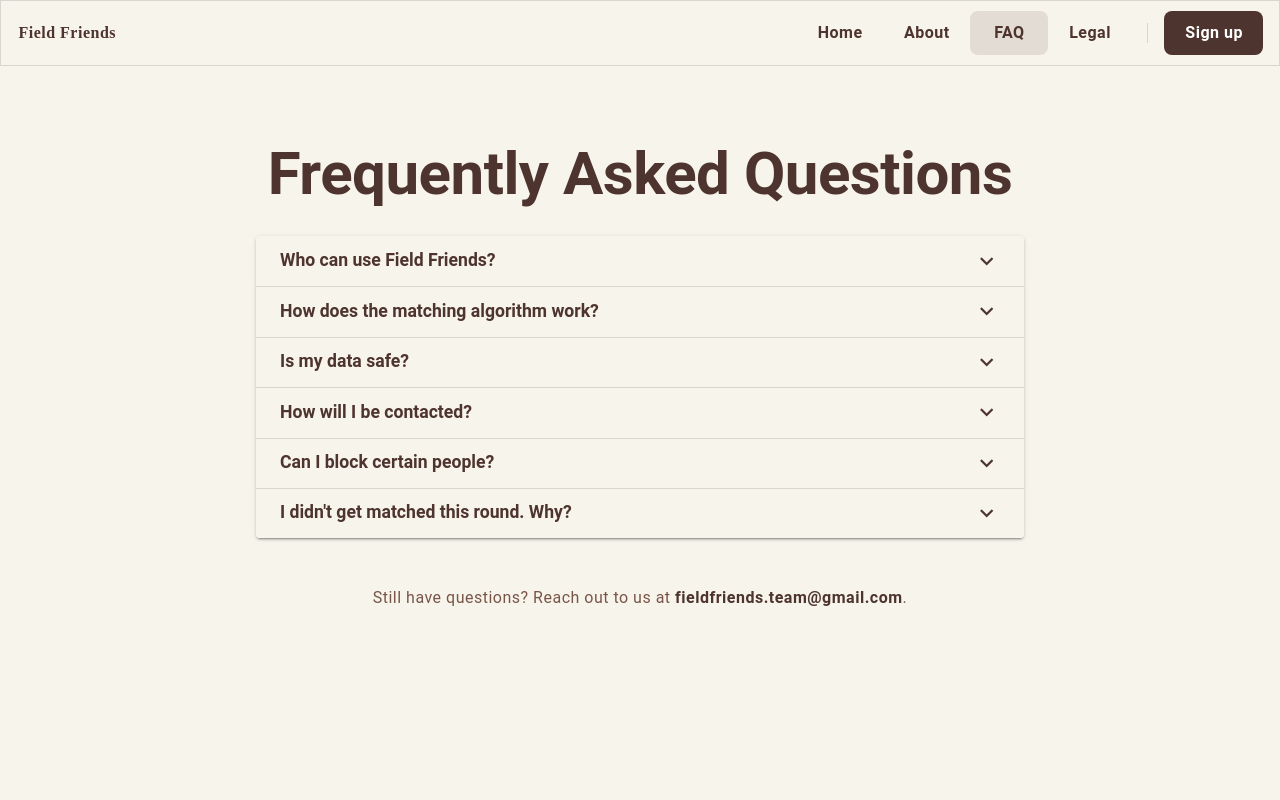
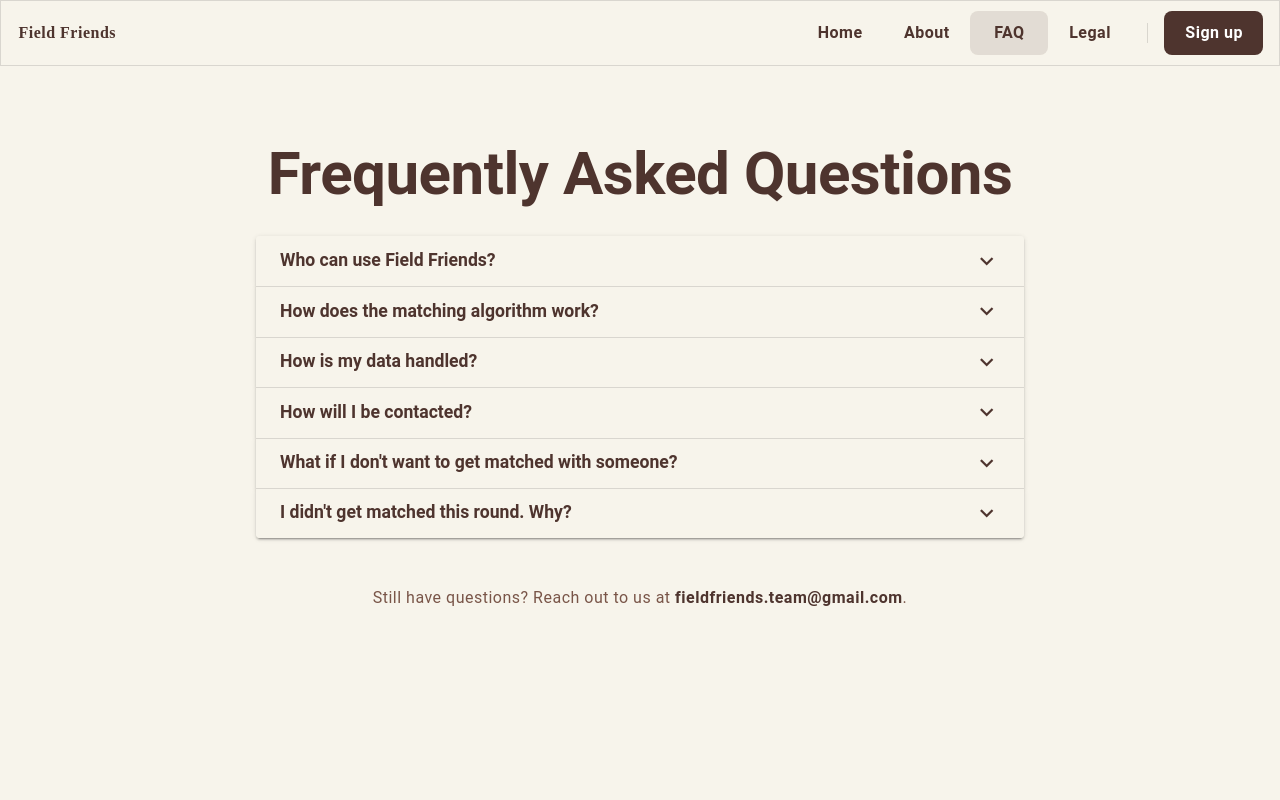
Before and after one commit to FieldFriends/field-friends-web, a Vue app: page /faq in a window 1280 px wide. Shown: the top 800 px of the page. Built offline with nearby package versions, Linux system fonts and the light colour scheme; no server answers; a small style sheet from the web is missing.

Commit message:
Start updating FAQ

```diff
--- a/src/pages/FAQ.vue
+++ b/src/pages/FAQ.vue
@@ -33,23 +33,23 @@
 const faqs = [
   {
     question: "Who can use Field Friends?",
-    answerHtml: "Undergraduates, graduate Students, and professionals in the UIUC community with a valid <strong>@illinois.edu</strong> email address. Not currently intended for faculty."
+    answerHtml: "Undergraduates, graduate students, and professionals in the UIUC community with a valid <strong>@illinois.edu</strong> email address. Not currently intended for faculty."
   },
   {
     question: "How does the matching algorithm work?",
-    answerHtml: "We use natural language processing (NLP) to understand the meaning of your interests, activities, and intro to find people with similar vibes. We also group by undergrad/grad status and balance \"social energy\" so everyone feels comfortable."
+    answerHtml: "We use natural language processing to understand the meaning of your interests, and group activities to find people with similar vibes. We also group by undergrad/grad status and balance out social pace so everyone feels comfortable. You can learn more on our <a href='/about#process-heading' class='text-primary font-weight-bold text-decoration-none'>About</a> page."
   },
   {
-    question: "Is my data safe?",
+    question: "How is my data handled?",
     answerHtml: "Yes. All your information is encrypted before it's saved. Once matches are sent out for a round, that round's data is permanently deleted. You can read the specific details of our local encryption and data handling in our <a href='/legal#privacy-heading' class='text-primary font-weight-bold text-decoration-none'>Privacy Policy</a>."
   },
   {
     question: "How will I be contacted?",
-    answerHtml: "You will receive an automated email from <strong>noreply@fieldfriends.org</strong> when you've been placed in a group. We don't spam."
+    answerHtml: "You will receive an automated email from <strong>noreply@fieldfriends.org</strong> when you've been placed in a group."
   },
   {
-    question: "Can I block certain people?",
-    answerHtml: "Yep! If there's someone you'd rather not be matched with, just drop their email in the form. We'll make sure you don't cross paths, and they won't be notified."
+    question: "What if I don't want to get matched with someone?",
+    answerHtml: "If there's someone you'd rather not be matched with, just add their email to the \"blocked email\" section on the form. Our algorithm ensures you don't get matched, and they won't be notified."
   },
   {
     question: "I didn't get matched this round. Why?",
```
